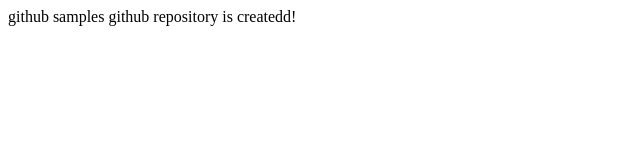
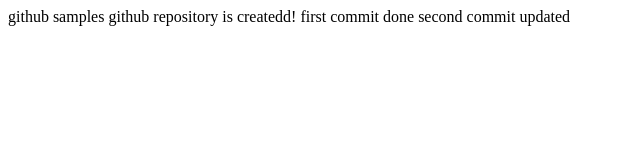
Before and after one commit to Prathee-k/git_samplee, a plain HTML site: page index.html in a window 1280 px wide. Shown: the whole page, without its empty margins (0-640 px from the left). Drawn offline with Linux system fonts and the light colour scheme.

Commit message:
third commit

```diff
--- a/index.html
+++ b/index.html
@@ -9,6 +9,8 @@
     github samples
 
     github repository is createdd!
+     first commit done
+     second commit updated
 
 </body>
 </html>
```
